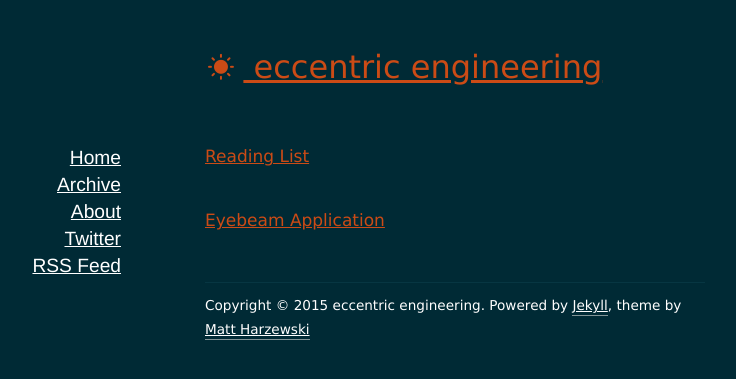
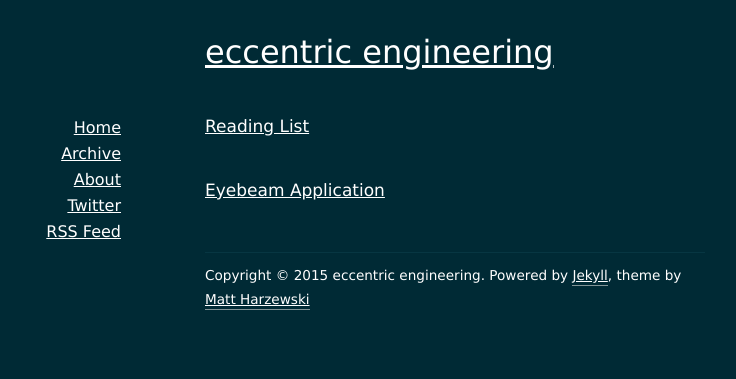
Before and after one commit to eccentricengineering/eccentricengineering.github.io, a Jekyll site: the page built from archives/index.html, in a window 1280 px wide. Shown: the top 379 px of the page, without its empty margins (185-921 px from the left). Built offline with Jekyll 4.4.1, drawn with Linux system fonts in a browser that asks for light colours; nearby versions of some CDN libraries.

Commit message:
new theme

```diff
--- a/assets/css/colors-dark.css
+++ b/assets/css/colors-dark.css
@@ -14,17 +14,18 @@
 }
 
 h1, h2, h3 {
-	color: #cb4b16;
+	color: #ffffff;
 }
 
 h1 a, h1 a:visited, h1 a:active {
-	color: #cb4b16;
+
 }
 
 h1 a:hover {
 	background-color: #073642;
-	border-color: #073642;
-	color: #cb4b16;
+	color: #ffffff;
+	font-style:italic;
+
 }
 
 article h1 a.anchor {
--- a/assets/css/style.css
+++ b/assets/css/style.css
@@ -77,7 +77,7 @@
 
 
 h1 {
-	font-size: 17px;
+	font-size: 11px;
 	margin: 0 0 10px 0;
 }
 h2 {
@@ -154,8 +154,8 @@
 
 #sidebar a {
 	border: none;
-	font-family: "Helvetica Neue", "Helvetica", serif;
-	font-size: 1.2em;
+	font-family: Verdana, sans-serif;
+
 	padding: 2px 4px;
 }
 
@@ -245,38 +245,3 @@
 	}
 
 }
-
-
-
-/*** Icons ***/
-@font-face {
-  font-family: 'solarthemeicons';
-  src: url('../fonts/solarthemeicons.eot');
-  src: url('../fonts/solarthemeicons.eot#iefix') format('embedded-opentype'),
-       url('../fonts/solarthemeicons.woff') format('woff'),
-       url('../fonts/solarthemeicons.ttf') format('truetype'),
-       url('../fonts/solarthemeicons.svg#solarthemeicons') format('svg');
-  font-weight: normal;
-  font-style: normal;
-}
-
-[class^="icon-"]:before, [class*=" icon-"]:before {
-  font-family: "solarthemeicons";
-  font-style: normal;
-  font-weight: normal;
-  speak: none;
-  display: inline-block;
-  text-decoration: inherit;
-  width: 1em;
-  margin-right: .2em;
-  text-align: center;
-  font-variant: normal;
-  text-transform: none;
-  line-height: 1.7;
-}
-
-.icon-sun:before { content: '\e801'; }
-.icon-anchor:before { content: '\e800'; }
-.icon-anchor {
-	font-size: 65%;
-}
```
